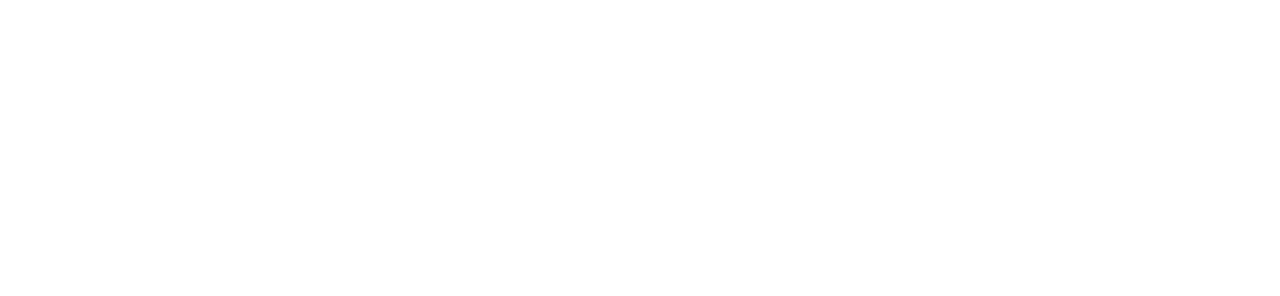
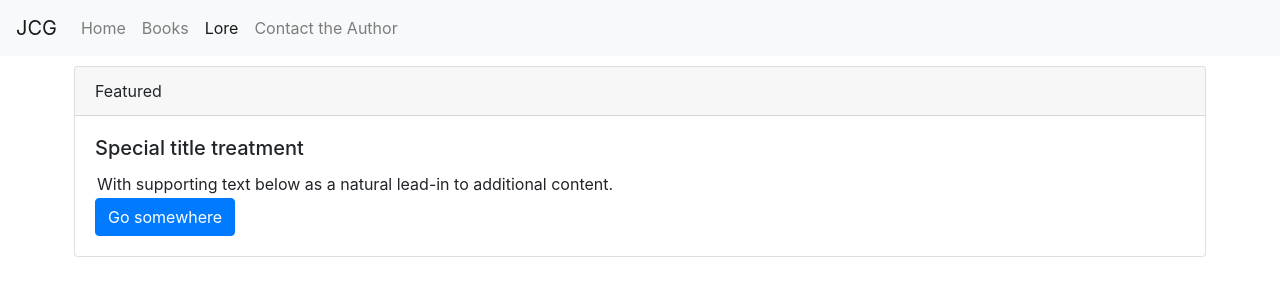
Before and after one commit to JCGober/jared-c-gober-author-website, a plain HTML site: page assets/pages/lore.html in a window 1280 px wide. Drawn offline with nearby package versions, Linux system fonts and the light colour scheme.

Commit message:
Added navBar to all pages.

```diff
--- a/assets/pages/lore.html
+++ b/assets/pages/lore.html
@@ -3,9 +3,59 @@
 <head>
     <meta charset="UTF-8">
     <meta name="viewport" content="width=device-width, initial-scale=1.0">
-    <title>Document</title>
+    <title>Lore</title>
+
+    <link rel="stylesheet" href="https://stackpath.bootstrapcdn.com/bootstrap/4.5.2/css/bootstrap.min.css" integrity="sha384-JcKb8q3iqJ61gNV9KGb8thSsNjpSL0n8PARn9HuZOnIxN0hoP+VmmDGMN5t9UJ0Z" crossorigin="anonymous">
+    <link rel="stylesheet" href="../css/style.css">
 </head>
 <body>
 
+    <nav class="navbar navbar-expand-lg navbar-light bg-light">
+        <a class="navbar-brand" href="index.html">JCG</a>
+        <button class="navbar-toggler" type="button" data-toggle="collapse" data-target="#navbarNavDropdown" aria-controls="navbarNavDropdown" aria-expanded="false" aria-label="Toggle navigation">
+          <span class="navbar-toggler-icon"></span>
+        </button>
+        <div class="collapse navbar-collapse" id="navbarNavDropdown">
+          <ul class="navbar-nav">
+            <li class="nav-item">
+              <a class="nav-link" href="../../index.html">Home <span class="sr-only">(current)</span></a>
+            </li>
+            <li class="nav-item">
+              <a class="nav-link" href="books.html">Books</a>
+            </li>
+            <li class="nav-item active">
+              <a class="nav-link" href="lore.html">Lore</a>
+            </li>
+            <li class="nav-item">
+              <a class="nav-link" href="contact.html">Contact the Author</a>
+            </li>
+          </ul>
+        </div>
+    </nav>
+
+
+
+    <div class="content">
+
+        <div class="card">
+            <div class="card-header">
+              Featured
+            </div>
+            <div class="card-body">
+              <h5 class="card-title">Special title treatment</h5>
+              <p class="card-text">With supporting text below as a natural lead-in to additional content.</p>
+              <a href="#" class="btn btn-primary">Go somewhere</a>
+            </div>
+          </div>
+
+
+
+    </div>
+
+
+
+
+
+
 </body>
 </html>
```
Also changed, not shown: assets/pages/contact.html (+30 -0 lines).
